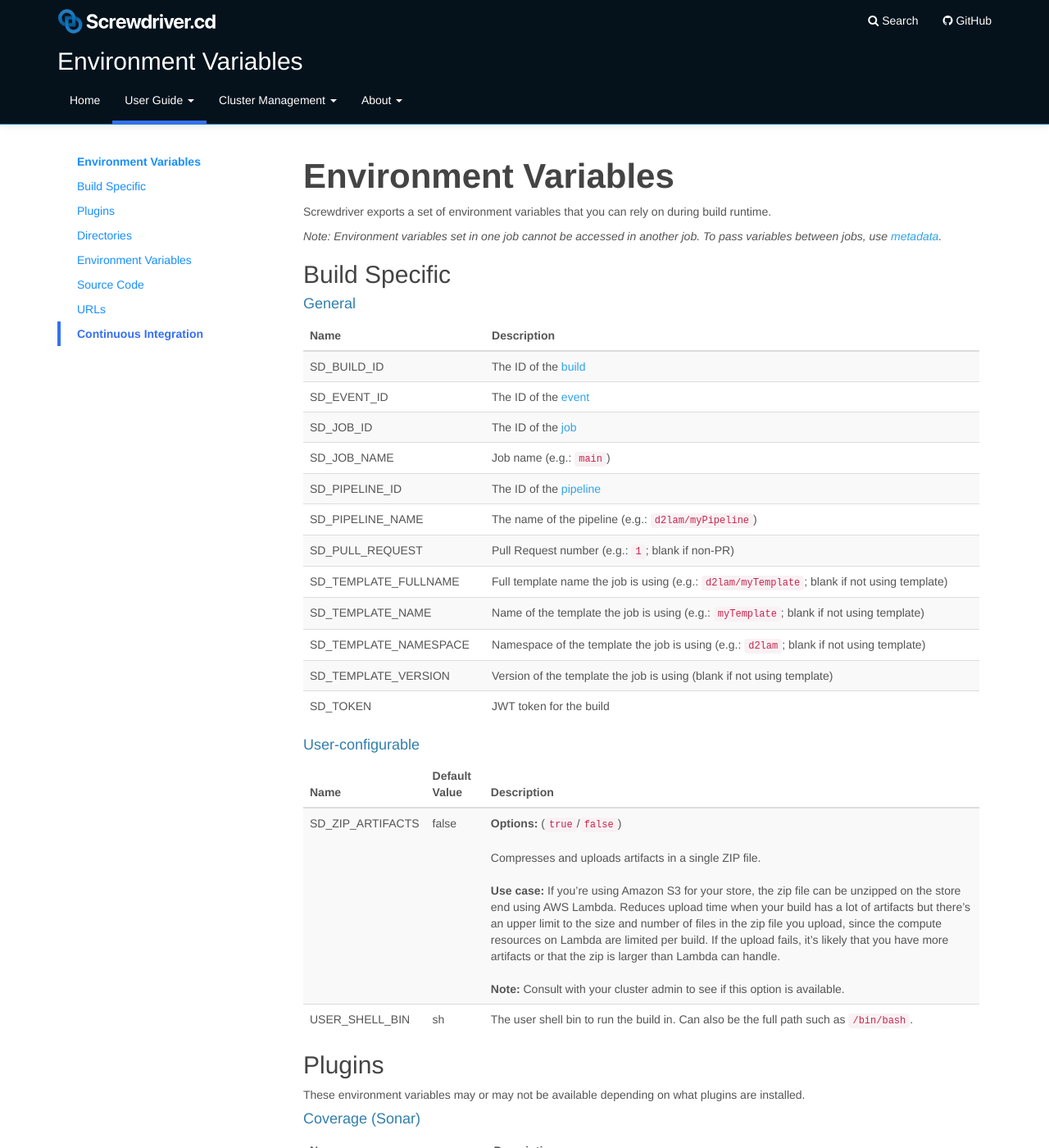
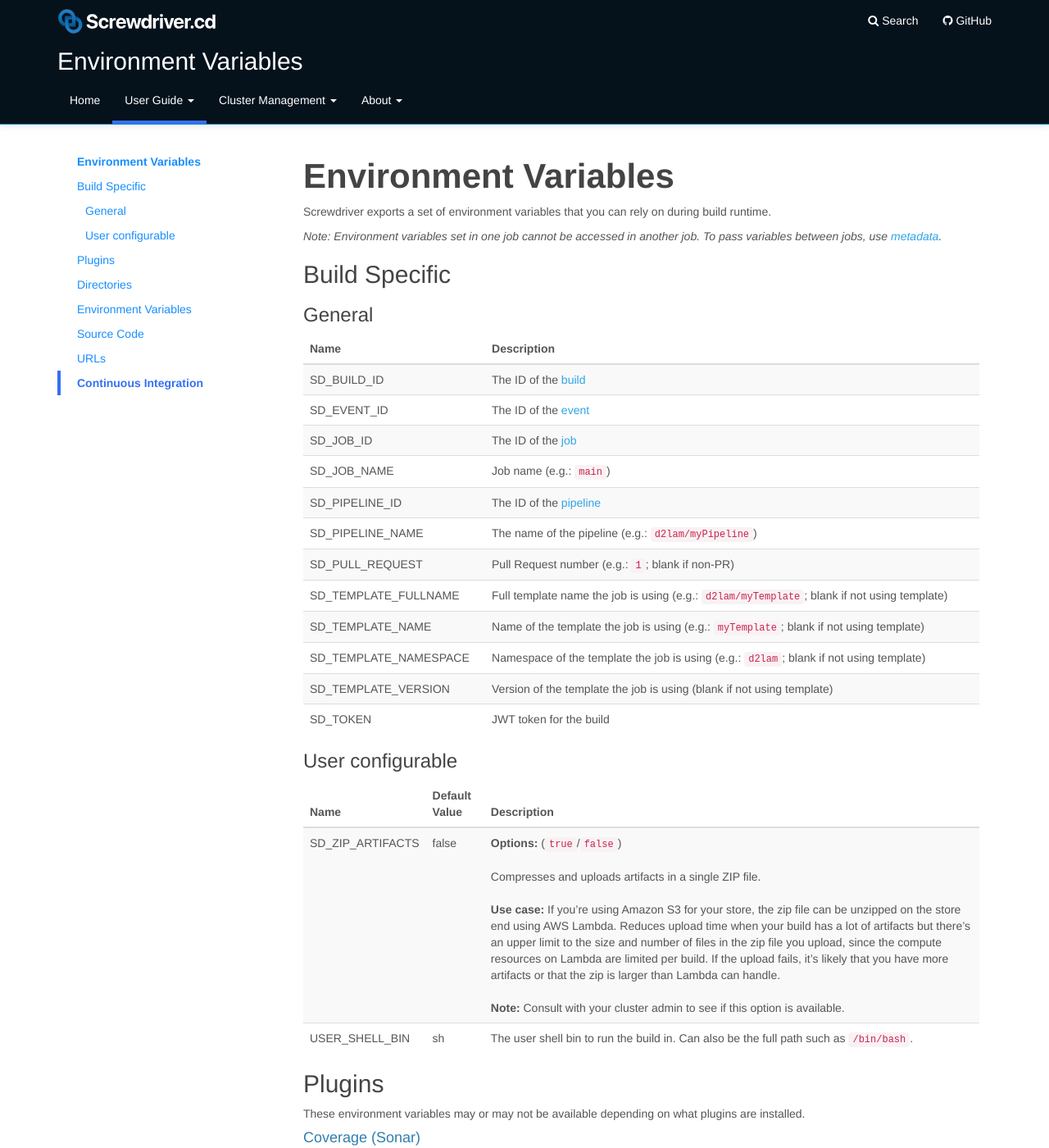
Before and after one commit to screwdriver-cd/guide, a Jekyll site: the page built from docs/user-guide/environment-variables.md, in a window 1280 px wide and 1400 px high. Shown: the whole window at 82% size. Built offline with Jekyll 4.4.1, drawn with Linux system fonts in a browser that asks for light colours.

```diff
--- a/docs/themes/sd/css/base.css
+++ b/docs/themes/sd/css/base.css
@@ -143,14 +143,9 @@ footer .container > div:last-child {
     top: 0;
 }
 
-.container .content {
-    position: -webkit-sticky;
-    position: sticky;
-    top: 0;
-}
-
 .container .content h1::before,
-.container .content h2::before {
+.container .content h2::before,
+.container .content h3::before {
   display: block;
   content: " ";
   margin-top: -150px;
@@ -206,7 +201,7 @@ footer .container > div:last-child {
 
 .bs-sidebar.well {
     padding: 0;
-    max-height: 90%;
+    max-height: calc(100% - 175px);
     overflow-y: auto;
     background-color: transparent;
     border-width: 0;
@@ -395,3 +390,7 @@ h6:hover .headerlink {
     -moz-border-radius: 6px 0 6px 6px;
     border-radius: 6px 0 6px 6px;
 }
+
+.menu-indent {
+  margin-left: 10px;
+}
--- a/docs/user-guide/environment-variables.md
+++ b/docs/user-guide/environment-variables.md
@@ -9,6 +9,10 @@ toc:
       active: true
     - title: Build Specific
       url: "#build-specific"
+    - title: <span class="menu-indent">General</span>
+      url: "#general"
+    - title: <span class="menu-indent">User configurable</span>
+      url: "#user-configurable"
     - title: Plugins
       url: "#plugins"
     - title: Directories
@@ -30,7 +34,7 @@ _Note: Environment variables set in one job cannot be accessed in another job. T
 
 ## Build Specific
 
-#### General
+### General
 
 | Name | Description |
 |------|-------|
@@ -47,7 +51,7 @@ _Note: Environment variables set in one job cannot be accessed in another job. T
 | SD_TEMPLATE_VERSION | Version of the template the job is using (blank if not using template) |
 | SD_TOKEN | JWT token for the build |
 
-#### User-configurable
+### User configurable
 
 | Name | Default Value | Description |
 |------|---------------|-------------|
```
Also changed, not shown: docs/user-guide/FAQ.md (+6 -1 lines).
